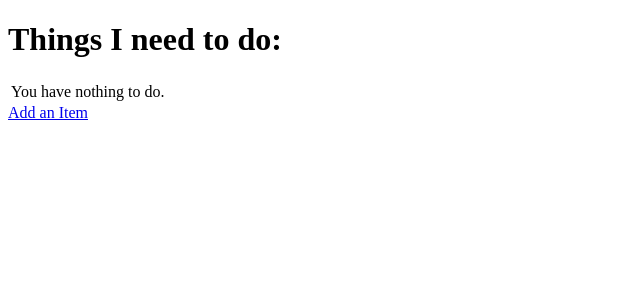
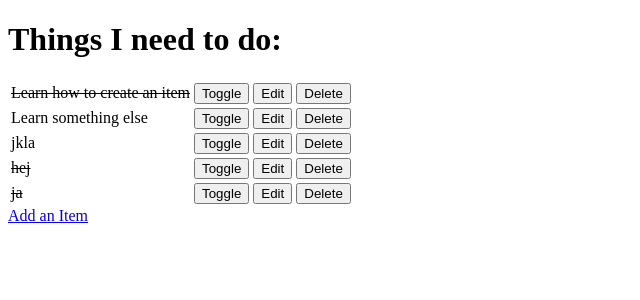
Before and after one commit to malinpalo/Hello-django, a Django app: page / in a window 1280 px wide. Shown: the top 300 px of the page, without its empty margins (0-640 px from the left). Run offline with Django 3.2, Linux system fonts and the light colour scheme; data comes from the database, SQL or seed files in the repository.

Commit message:
Clean up

```diff
--- a/todo/templates/todo/todo_list.html
+++ b/todo/templates/todo/todo_list.html
@@ -9,7 +9,7 @@
 <body>
     <h1>Things I need to do:</h1>
     <table>
-        {% for item in Items %}
+        {% for item in items %}
             <tr>
                 {% if item.done %}
                     <td><strike>{{ item.name }}</strike></td>
--- a/todo/views.py
+++ b/todo/views.py
@@ -25,6 +25,7 @@ def add_item(request):
     }
     return render(request, 'todo/add_item.html', context)
 
+
 def edit_item(request, item_id):
     Item = get_object_or_404(item, id=item_id)
     if request.method == 'POST':
@@ -45,6 +46,7 @@ def toggle_item(request, item_id):
     Item.save()
     return redirect('get_todo_list')
 
+
 def delete_item(request, item_id):
     Item = get_object_or_404(item, id=item_id)
     Item.delete()
```
